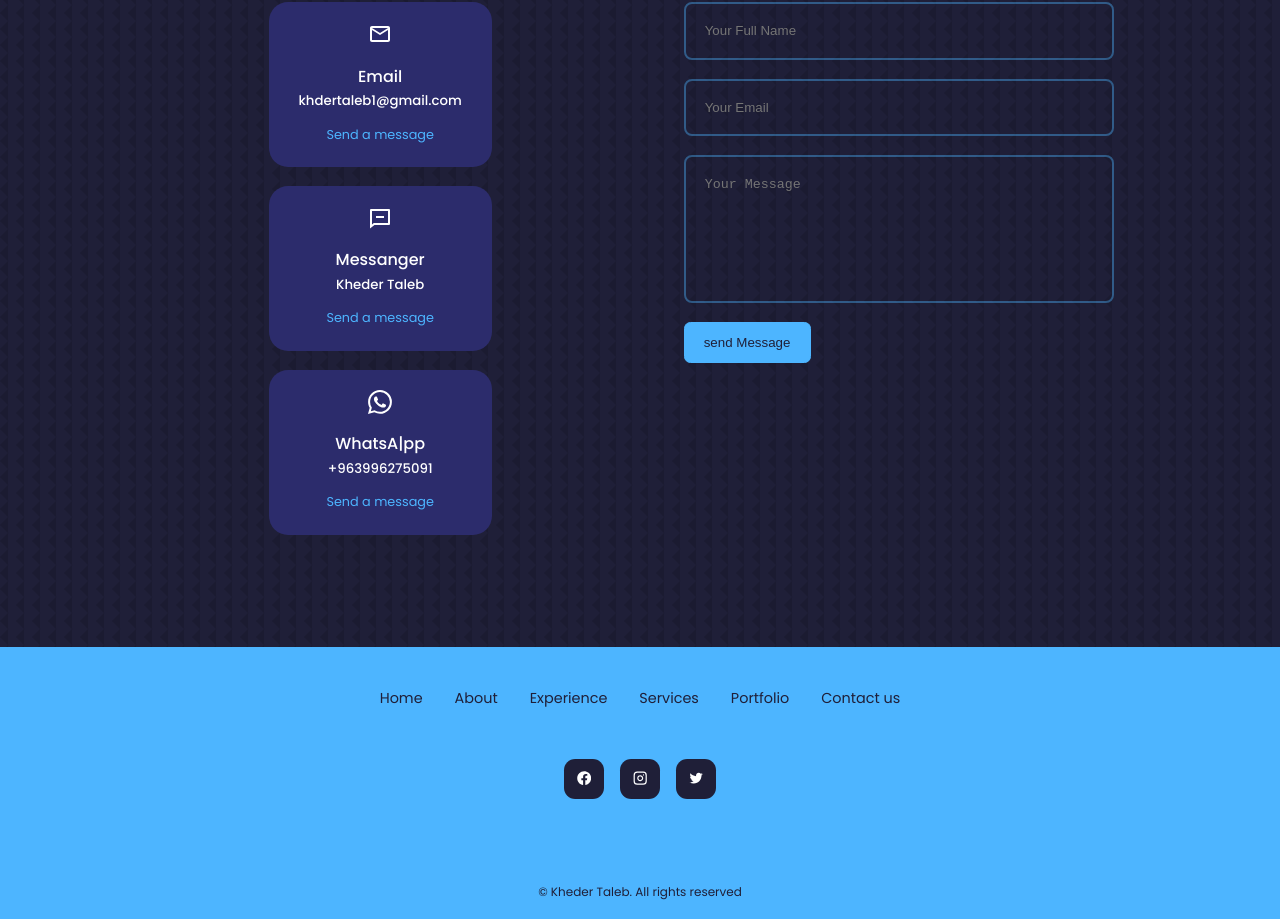
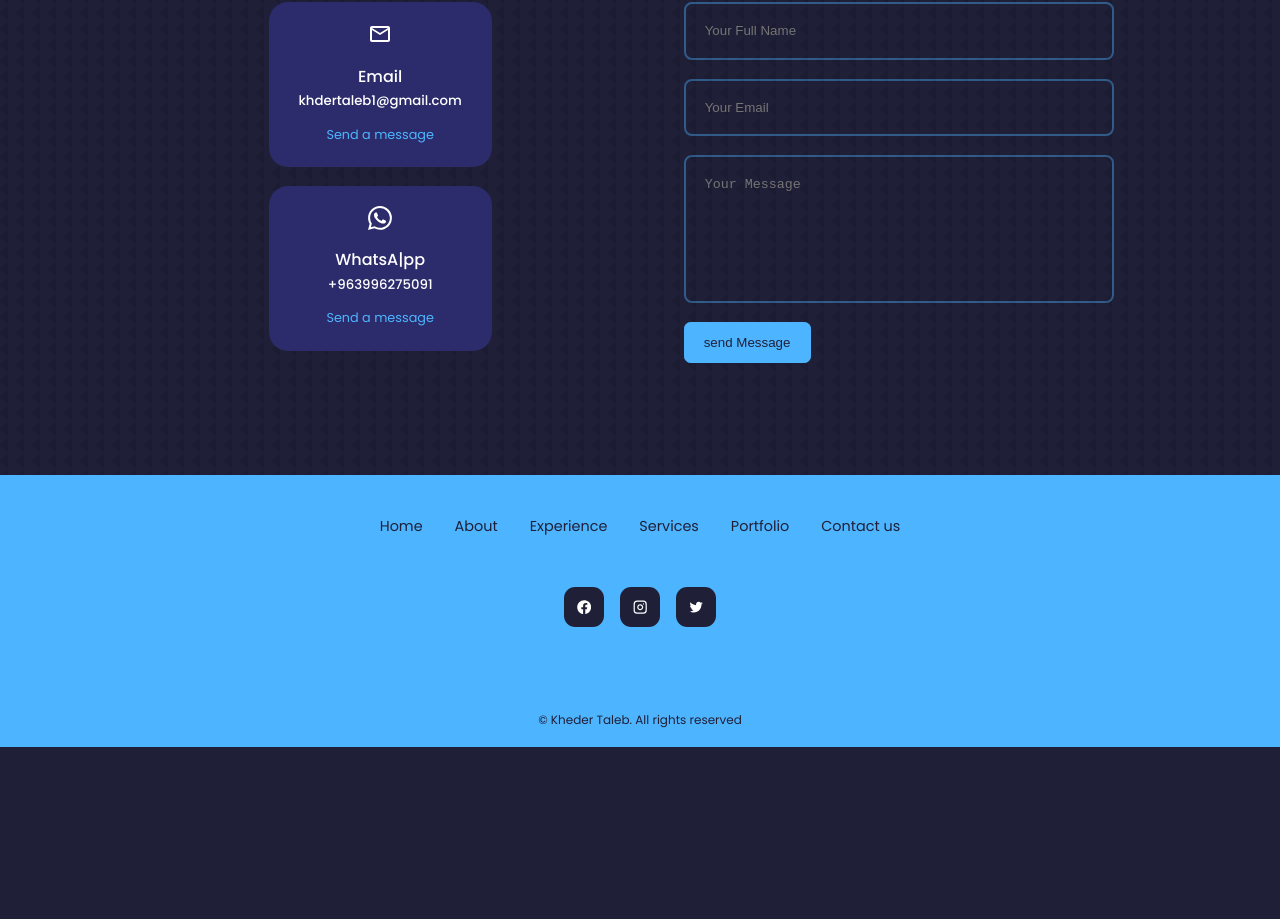
Before and after one commit to khederTa/MyPortfolio, a React (Create React App) app: page / in a window 1280 px wide. Shown: the part 4331-5250 px from the top of the page. After the commit the page ends 5078 px from the top, so only its background shows below. Built offline with nearby package versions, Linux system fonts and the light colour scheme.

Commit message:
Update Contact.jsx

```diff
--- a/src/components/contact/Contact.jsx
+++ b/src/components/contact/Contact.jsx
@@ -36,12 +36,12 @@ const Contact = () => {
             <a href="mailto:khdertaleb1@gmail.com" target='_blank' rel='noreferrer noopener'>Send a message</a>
           </article>
 
-          <article className="contact__option">
+       {/*   <article className="contact__option">
             <RiMessageLine className='contact__option-icon' />
             <h4>Messanger</h4>
             <h5>Kheder Taleb</h5>
             <a href="https://m.me/kheder.taleb" target='_blank' rel='noreferrer noopener'>Send a message</a>
-          </article>
+          </article>*/}
 
           <article className="contact__option">
             <BsWhatsapp className='contact__option-icon' />
```
